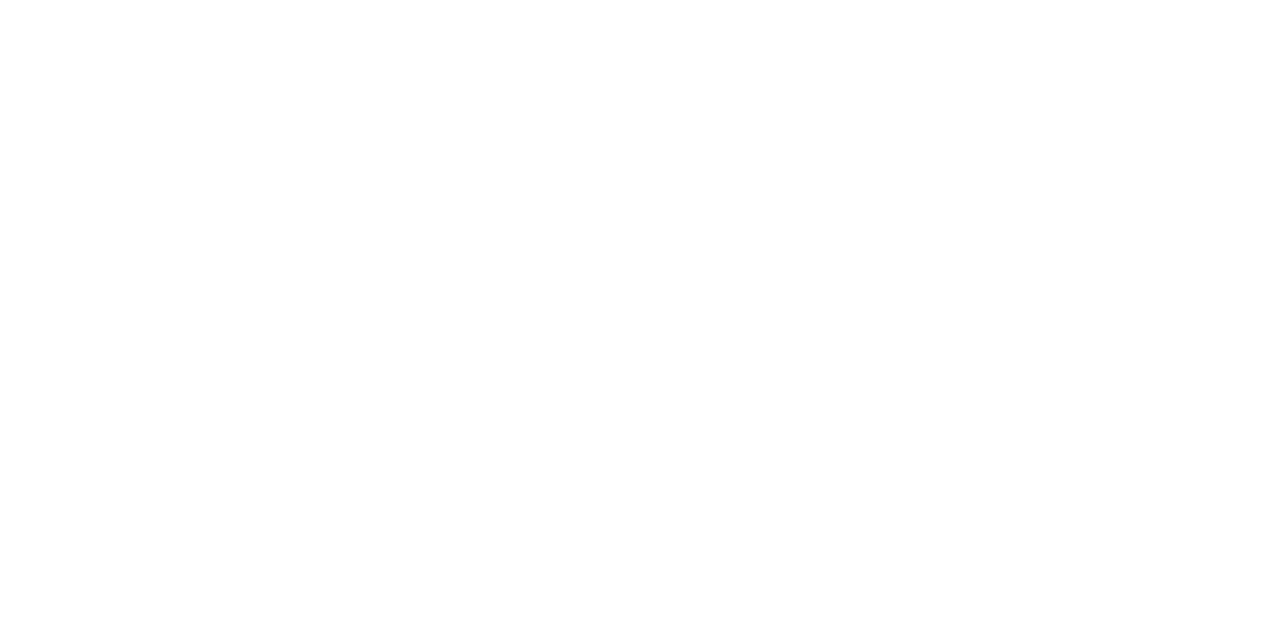
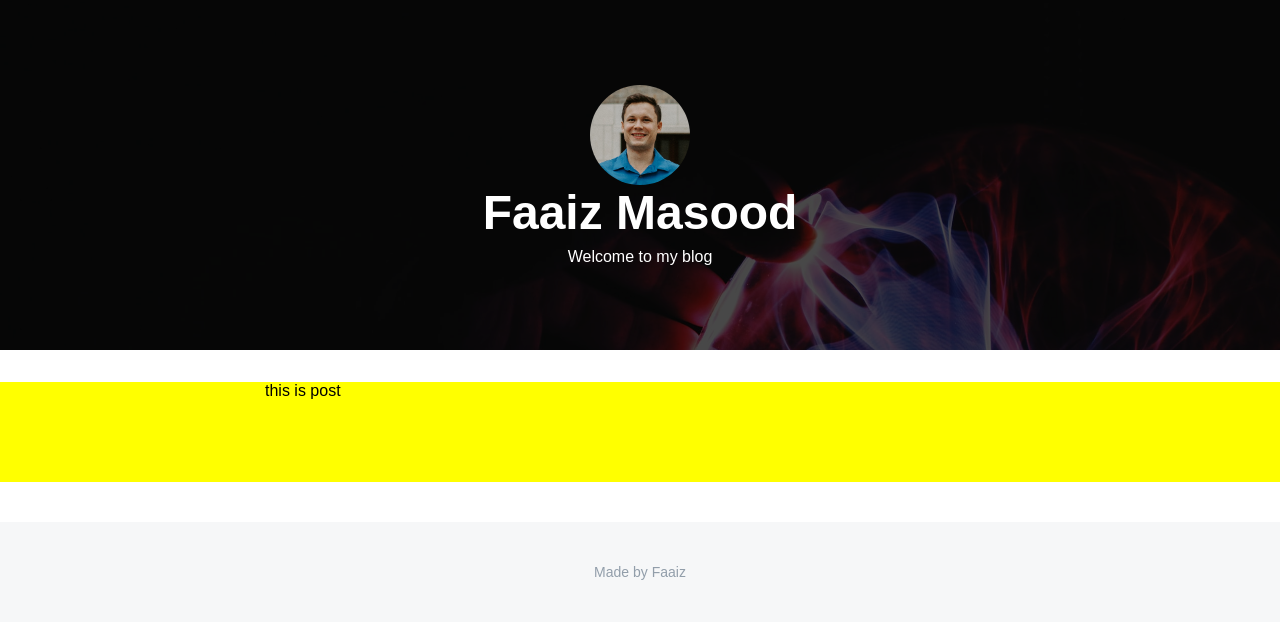
Before and after one commit to FaaizMasood/Blog-JavaScript_NodeJS, a plain HTML site: page Blog-App/exercises/index.html in a window 1280 px wide. Drawn offline with Linux system fonts and the light colour scheme.

Commit message:
home page 50% done

```diff
--- a/Blog-App/exercises/index.html
+++ b/Blog-App/exercises/index.html
@@ -1,15 +1,27 @@
 <!DOCTYPE html>
 <html>
   <head>
-        <meta charset="utf-8">
-        <meta http-equiv="X-UA-Compatible" content="IE=edge">
+    <meta charset="utf-8" />
+    <meta http-equiv="X-UA-Compatible" content="IE=edge" />
     <title>My Blog</title>
-        <meta name="description" content="">
-        <meta name="viewport" content="width=device-width, initial-scale=1">
-        <link rel="stylesheet" href="style/style.css">
+    <meta name="description" content="" />
+    <meta name="viewport" content="width=device-width, initial-scale=1" />
+    <link rel="stylesheet" href="style/style.css" />
   </head>
   <body>
-
+    <header>
+      <div class="profile-image"></div>
+      <div class="profile-name">Faaiz Masood</div>
+      <div class="subtext">Welcome to my blog</div>
+    </header>
+    <div class="main">
+      <div class="main-container">
+        <div class="post">this is post</div>
+      </div>
+    </div>
+    <footer>
+      <p>Made by Faaiz</p>
+    </footer>
     <script src="js/index.js"></script>
   </body>
 </html>
--- a/Blog-App/exercises/style/style.css
+++ b/Blog-App/exercises/style/style.css
@@ -7,7 +7,66 @@ body {
   text-decoration: none;
 }
 
+header {
+  min-height: 350px;
+  background-color: black;
+  color: white;
+  display: flex;
+  flex-direction: column;
+  justify-content: center;
+  align-items: center;
+  background-image: url(/Blog-App/exercises/assets/banner.jpeg);
+  background-size: cover;
+  position: relative;
+}
 
+header > * {
+  z-index: 1;
+}
+
+header::after {
+  content: "";
+  position: absolute;
+  top: 0;
+  bottom: 0;
+  left: 0;
+  right: 0;
+  background-color: rgba(0, 0, 0, 0.7);
+}
+
+.profile-image {
+  width: 100px;
+  height: 100px;
+  background-color: white;
+  border-radius: 50%;
+  background-image: url(/Blog-App/exercises/assets/profile.png);
+  background-size: cover;
+}
+
+.profile-name {
+  font-size: 3em;
+  font-weight: bold;
+}
+
+.subtext {
+  margin-top: 8px;
+}
+
+.main {
+  background-color: yellow;
+  height: 100px;
+  margin-top: 32px;
+  display: flex;
+  justify-content: center;
+}
+
+.main-container {
+  max-width: 750px;
+  min-width: 600px;
+  width: 100%;
+  padding-left: 16px;
+  padding-right: 16px;
+}
 
 footer {
   min-height: 100px;
```
Lines whose indentation alone changed are shown as unchanged.
